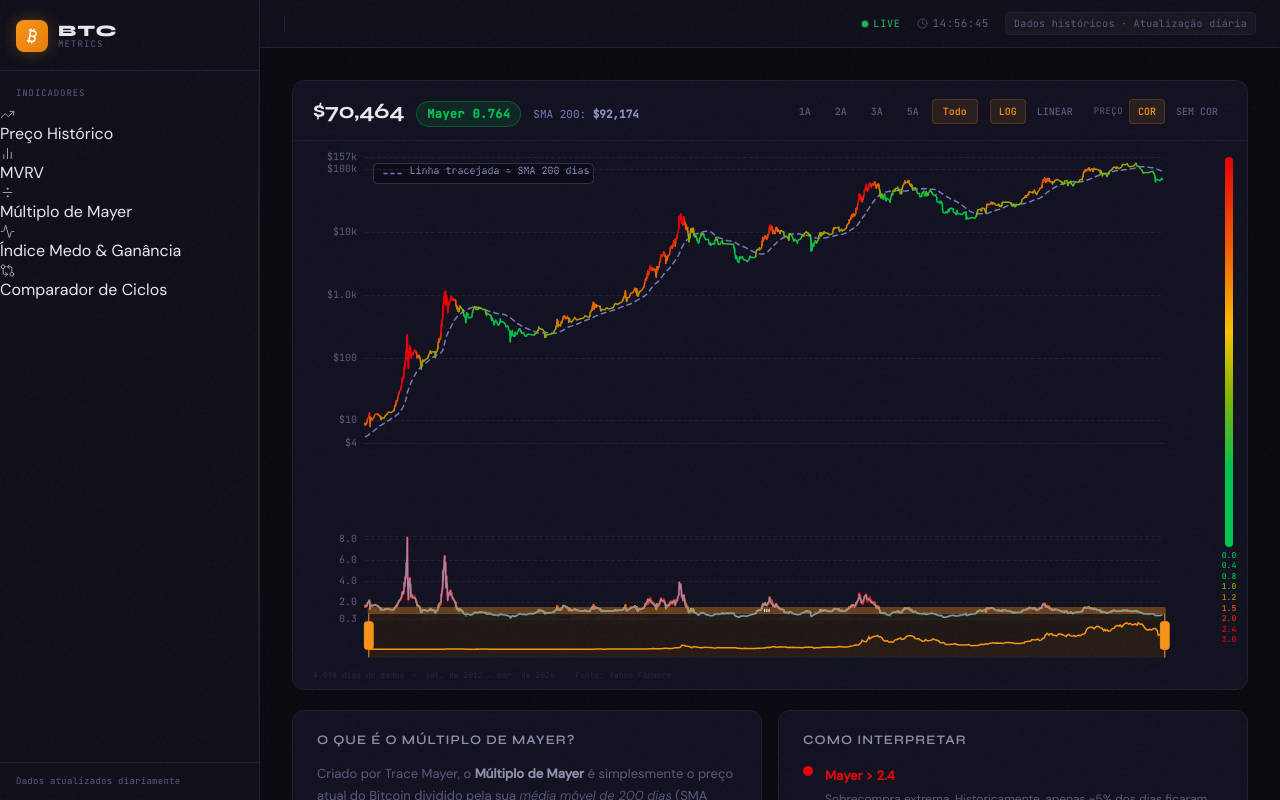
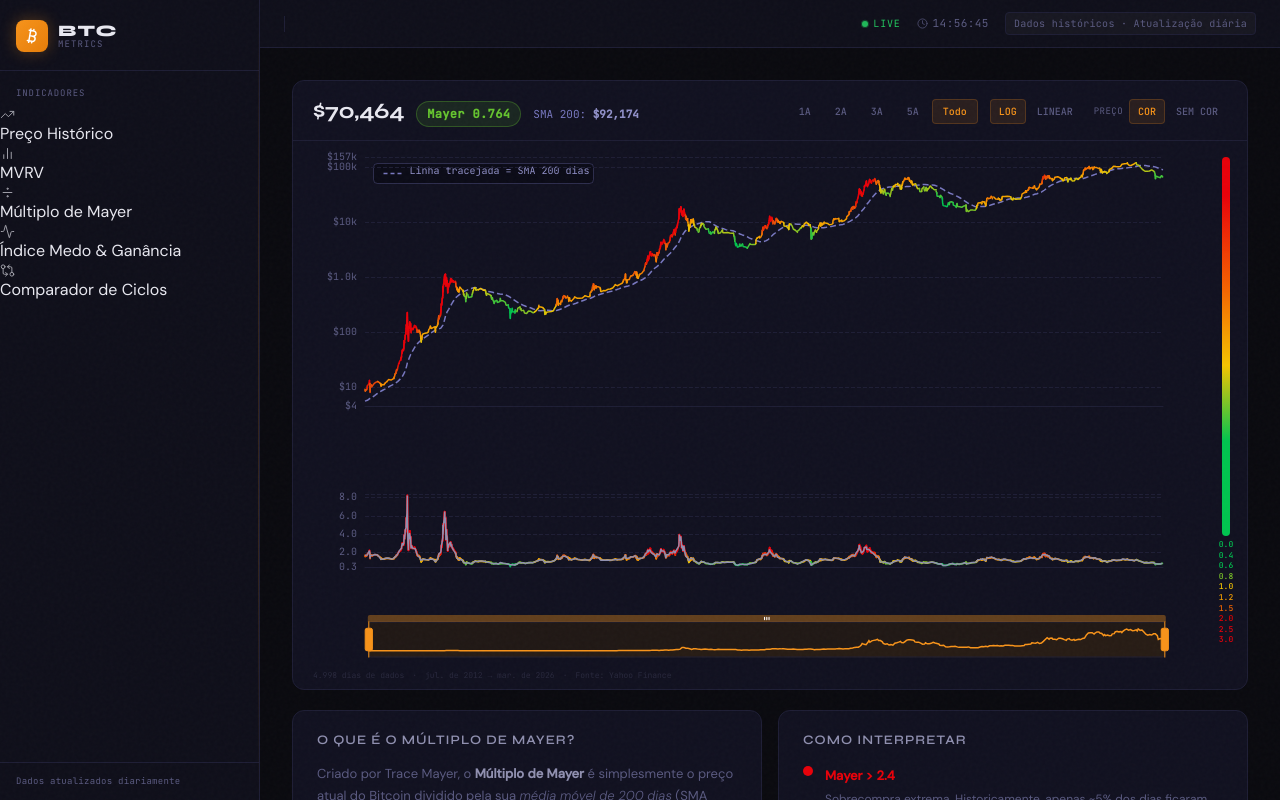
Before and after one commit to Chicoeth/btc-dashboard, a Next.js app in the folder btc-dashboard/frontend/: page /indicadores/multiplo-mayer in a window 1280 px wide. Shown: the top 800 px of the page. Built offline with nearby package versions, Linux system fonts and the light colour scheme.

Commit message:
chore: update MayerChart.jsx

```diff
--- a/btc-dashboard/frontend/src/components/charts/MayerChart.jsx
+++ b/btc-dashboard/frontend/src/components/charts/MayerChart.jsx
@@ -24,23 +24,30 @@ function formatDateTooltip(val) {
   return d.toLocaleDateString('pt-BR', { day: '2-digit', month: 'short', year: 'numeric' });
 }
 
-/* ─── Mayer color scale ─── */
+/* ─── Mayer color scale (nova) ───
+   ≤ 0.6  → verde puro
+   0.6–2.0 → gradiente verde→amarelo→vermelho
+   ≥ 2.0  → vermelho puro
+*/
 function mayerColor(val, alpha) {
   let r, g, b;
-  if (val <= 0.8) {
+  if (val <= 0.6) {
     r = 0; g = 196; b = 79;
   } else if (val <= 1.0) {
-    const t = (val - 0.8) / 0.2;
-    r = Math.round(t * 140);
-    g = 196 - Math.round(t * 16);
+    // verde → amarelo (0.6 → 1.0)
+    const t = (val - 0.6) / 0.4;
+    r = Math.round(t * 245);
+    g = 196 - Math.round(t * 0);
     b = 79 - Math.round(t * 79);
   } else if (val <= 1.5) {
+    // amarelo → laranja (1.0 → 1.5)
     const t = (val - 1.0) / 0.5;
-    r = 140 + Math.round(t * 105);
-    g = 180 - Math.round(t * 80);
+    r = 245;
+    g = 196 - Math.round(t * 96);
     b = 0;
-  } else if (val <= 2.4) {
-    const t = Math.min(1, (val - 1.5) / 0.9);
+  } else if (val <= 2.0) {
+    // laranja → vermelho (1.5 → 2.0)
+    const t = (val - 1.5) / 0.5;
     r = 232;
     g = Math.round(100 * (1 - t));
     b = Math.round(10 * (1 - t));
@@ -51,9 +58,9 @@ function mayerColor(val, alpha) {
   return `rgb(${r},${g},${b})`;
 }
 
-const LEGEND_VALUES = [0, 0.4, 0.8, 1.0, 1.2, 1.5, 2.0, 2.4, 3.0];
+const LEGEND_VALUES = [0, 0.4, 0.6, 0.8, 1.0, 1.2, 1.5, 2.0, 2.5, 3.0];
 
-/* ─── Build colored line segments ─── */
+/* ─── Build colored line segments (sem area no grid inferior) ─── */
 function buildColoredSegments(rows, gridIndex, priceKey, mayerKey) {
   if (!rows.length) return [];
   const THRESHOLD = 0.05;
@@ -79,45 +86,9 @@ function buildColoredSegments(rows, gridIndex, priceKey, mayerKey) {
           smooth: false,
           symbol: 'none',
           lineStyle: { color: mayerColor(avgMayer), width: gridIndex === 0 ? 1.5 : 1.8, cap: 'round' },
-          areaStyle: gridIndex === 1 ? { color: mayerColor(avgMayer, 0.07) } : undefined,
           silent: true,
           emphasis: { disabled: true },
           z: 3,
-        });
-      }
-      segStart = i - 1;
-    }
-  }
-  return series;
-}
-
-/* ─── Build Mayer area series (always visible) ─── */
-function buildMayerAreaSeries(rows) {
-  if (!rows.length) return [];
-  const THRESHOLD = 0.06;
-  const series = [];
-  let segStart = 0;
-
-  for (let i = 1; i <= rows.length; i++) {
-    const ended = i === rows.length
-      || Math.abs(rows[i]?.mayer - rows[i - 1].mayer) > THRESHOLD;
-    if (ended) {
-      const start = segStart > 0 ? segStart - 1 : segStart;
-      if (i - start >= 2) {
-        const avgMayer = Array.from({ length: i - start }, (_, k) => rows[start + k].mayer)
-          .reduce((s, v) => s + v, 0) / (i - start);
-        series.push({
-          type: 'line',
-          xAxisIndex: 1, yAxisIndex: 1,
-          data: Array.from({ length: i - start }, (_, k) => [
-            rows[start + k].date,
-            rows[start + k].mayer,
-          ]),
-          smooth: false, symbol: 'none',
-          lineStyle: { color: 'transparent', width: 0 },
-          areaStyle: { color: mayerColor(avgMayer, 0.10) },
-          silent: true, emphasis: { disabled: true },
-          z: 2,
         });
       }
       segStart = i - 1;
@@ -170,8 +141,7 @@ export default function MayerChart({ priceData, loading, error }) {
     () => coloredPrice ? buildColoredSegments(data, 0, 'price', 'mayer') : [],
     [data, coloredPrice]
   );
-  const mayerAreaSeries   = useMemo(() => buildMayerAreaSeries(data), [data]);
-  const coloredMayerLine  = useMemo(() => buildColoredSegments(data, 1, 'mayer', 'mayer'), [data]);
+  const coloredMayerLine = useMemo(() => buildColoredSegments(data, 1, 'mayer', 'mayer'), [data]);
 
   /* ─── buildOption (useCallback!) ─── */
   const buildOption = useCallback((zoom) => {
@@ -239,6 +209,7 @@ export default function MayerChart({ priceData, loading, error }) {
       emphasis: { disabled: true }, silent: true, z: 2,
     };
 
+    // base Mayer series — invisível, só para tooltip
     const baseMayerSeries = {
       type: 'line', name: '__mayer__',
       xAxisIndex: 1, yAxisIndex: 1,
@@ -248,20 +219,21 @@ export default function MayerChart({ priceData, loading, error }) {
       z: 1,
     };
 
+    // Linha cinza do Mayer — visível sempre como base (z:4, abaixo da colorida z:5 se ativa)
     const mayerGrayLine = {
       type: 'line', name: '__mayer_gray__',
       xAxisIndex: 1, yAxisIndex: 1,
       data: data.map(d => [d.date, d.mayer]),
       symbol: 'none', smooth: false,
       lineStyle: { color: '#9090b0', width: 1.5 },
-      emphasis: { disabled: true }, silent: true, z: 5,
+      emphasis: { disabled: true }, silent: true, z: 4,
     };
 
     return {
       animation: false,
       grid: [
-        { left: 72, right: 48, top: 16, height: '55%' },
-        { left: 72, right: 48, top: '76%', height: '16%' },
+        { left: 72, right: 48, top: 16, height: '48%' },       // preço — diminuído para dar espaço
+        { left: 72, right: 48, top: '68%', height: '14%' },     // mayer — mais acima
       ],
       axisPointer: { link: [{ xAxisIndex: 'all' }] },
       tooltip: {
@@ -331,7 +303,7 @@ export default function MayerChart({ priceData, loading, error }) {
       dataZoom: [
         {
           type: 'slider', xAxisIndex: [0, 1],
-          bottom: 10, height: 44,
+          bottom: 10, height: 36,
           start: z.start, end: z.end,
           borderColor: '#1e1e35',
           backgroundColor: 'rgba(10,10,15,0.6)',
@@ -363,13 +335,12 @@ export default function MayerChart({ priceData, loading, error }) {
         basePriceSeries,
         sma200Series,
         baseMayerSeries,
-        ...mayerAreaSeries,
         mayerGrayLine,
         ...(coloredPrice ? coloredPriceSeries : []),
         ...coloredMayerLine,
       ],
     };
-  }, [data, isLog, coloredPrice, zoomRange, coloredPriceSeries, mayerAreaSeries, coloredMayerLine]);
+  }, [data, isLog, coloredPrice, zoomRange, coloredPriceSeries, coloredMayerLine]);
 
   /* ─── init chart ─── */
   useEffect(() => {
@@ -556,17 +527,17 @@ export default function MayerChart({ priceData, loading, error }) {
 
         .legend {
           width:36px; display:flex; flex-direction:column; align-items:center;
-          padding:16px 0; gap:0; flex-shrink:0;
+          padding:16px 6px 16px 0; gap:0; flex-shrink:0;
         }
         .legend-bar {
           width:8px; flex:1; border-radius:4px;
           background:linear-gradient(
             to bottom,
             rgb(232,0,10) 0%,
-            rgb(245,100,0) 25%,
-            rgb(245,196,0) 45%,
-            rgb(140,180,0) 60%,
-            rgb(0,196,79) 80%,
+            rgb(232,0,10) 10%,
+            rgb(245,100,0) 35%,
+            rgb(245,196,0) 55%,
+            rgb(0,196,79) 75%,
             rgb(0,196,79) 100%
           );
         }
```
